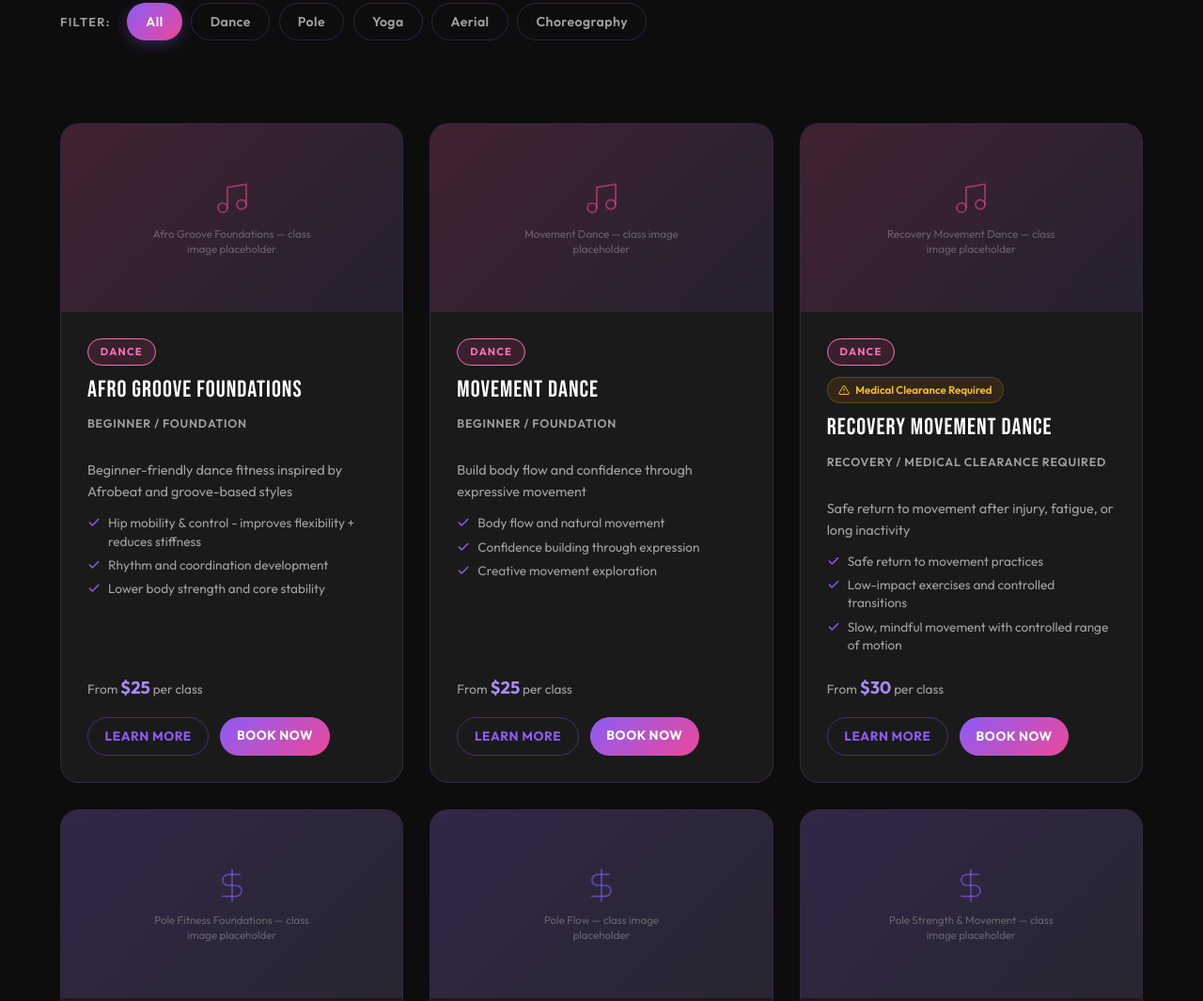
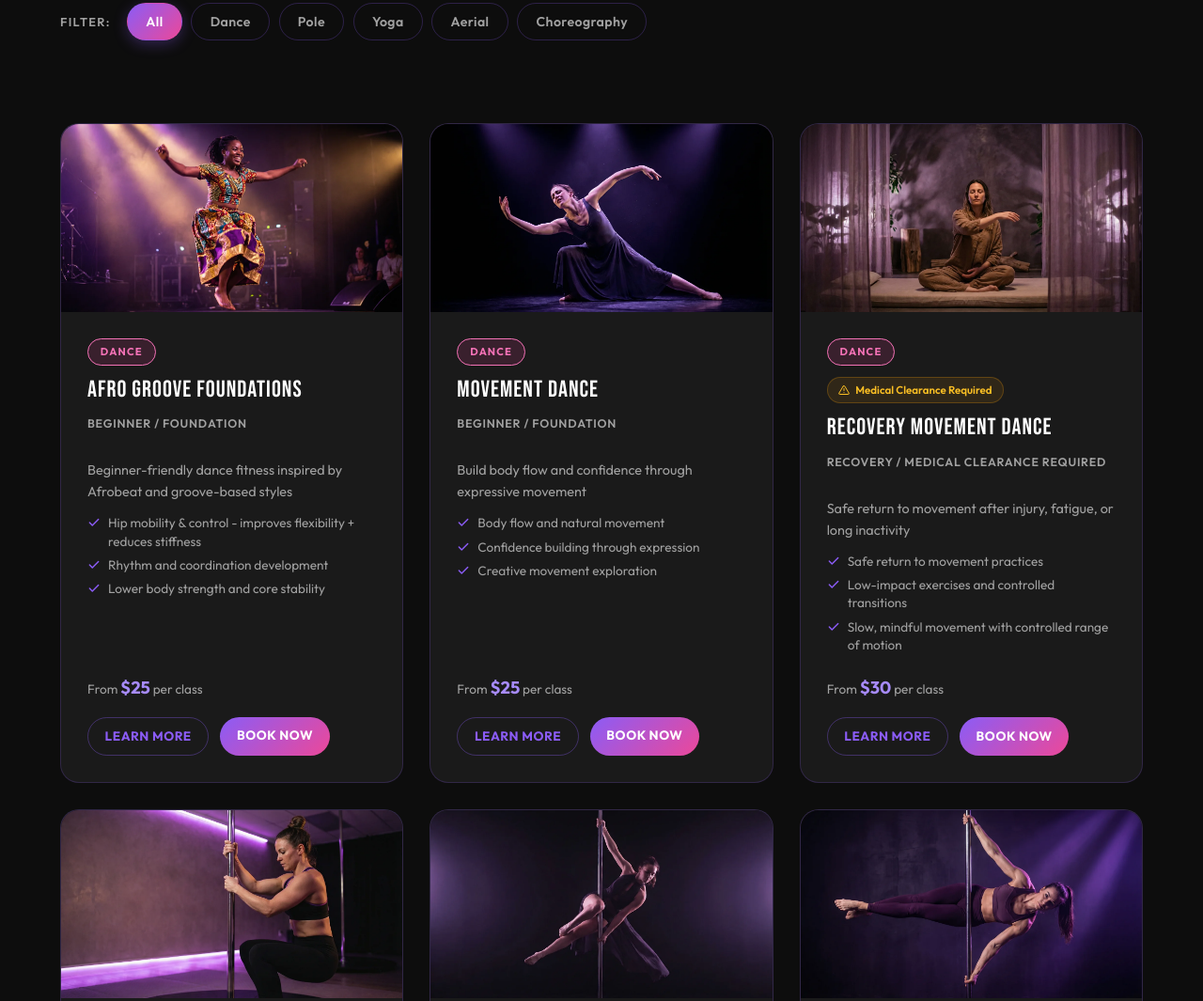
Before and after one commit to BcomServicesLimited/undrgrnd, a plain HTML site: page adults.html in a window 1280 px wide. Shown: the part 808-1873 px from the top of the page at 94% size. Drawn offline with Linux system fonts and the light colour scheme.

Commit message:
feat: replace program card placeholders with hero images on adults.html
Each program card now displays its corresponding hero WebP image
(/images/hero/{slug}.webp) instead of the SVG placeholder.
Added subtle zoom-on-hover effect for interactivity.
All 11 adult program cards updated: dance, pole, yoga, aerial,
choreography categories.

```diff
--- a/adults.html
+++ b/adults.html
@@ -284,32 +284,24 @@
       display: none;
     }
 
-    /* Card image placeholder */
+    /* Card image */
     .program-card__img {
       height: 200px;
-      display: flex;
-      flex-direction: column;
-      align-items: center;
-      justify-content: center;
-      gap: 0.6rem;
-      padding: 1rem;
-      text-align: center;
-    }
-
-    .program-card__img svg {
-      width: 40px;
-      height: 40px;
-      fill: none;
-      stroke-width: 1;
-      stroke-linecap: round;
-      stroke-linejoin: round;
-    }
-
-    .program-card__img p {
-      font-size: 0.72rem;
-      color: rgba(161, 161, 161, 0.5);
-      max-width: 180px;
-      line-height: 1.4;
+      overflow: hidden;
+      display: block;
+      flex-shrink: 0;
+    }
+
+    .program-card__img img {
+      width: 100%;
+      height: 100%;
+      object-fit: cover;
+      display: block;
+      transition: transform 0.4s ease;
+    }
+
+    .program-card:hover .program-card__img img {
+      transform: scale(1.05);
     }
 
     /* Category-coded image backgrounds */
@@ -1774,9 +1766,8 @@
       : '<a href="/timetable.html" class="btn-book">Book Now</a>';
 
     return '<article class="program-card program-card--' + meta.cls + ' reveal" data-category="' + catKey + '">'
-      + '<div class="program-card__img" aria-hidden="true">'
-      +   '<svg viewBox="0 0 24 24">' + meta.icon + '</svg>'
-      +   '<p>' + escHtml(program.name) + ' — class image placeholder</p>'
+      + '<div class="program-card__img">'
+      +   '<img src="/images/hero/' + escHtml(slug) + '.webp" alt="' + escHtml(program.name) + ' class at UNDRGRND Movement Gold Coast" loading="lazy" width="600" height="338">'
       + '</div>'
       + '<div class="program-card__body">'
       +   '<span class="program-badge badge--' + meta.cls + '">' + escHtml(meta.label) + '</span>'
```
